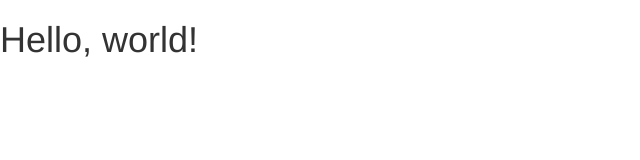
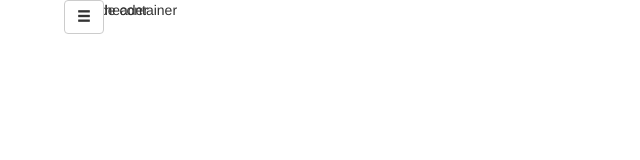
Before and after one commit to vvanpo/ballywood, a plain HTML site: page index.html in a window 1280 px wide. Shown: the whole page, without its empty margins (0-640 px from the left). Drawn offline with nearby package versions, Linux system fonts and the light colour scheme.

Commit message:
Working on header

```diff
--- a/index.html
+++ b/index.html
@@ -6,6 +6,7 @@
     <meta name="viewport" content="width=device-width, initial-scale=1">
     <title>Ballywood | Premium Lumbercraft</title>
     <link rel="stylesheet" href="https://maxcdn.bootstrapcdn.com/bootstrap/3.3.6/css/bootstrap.min.css" integrity="sha384-1q8mTJOASx8j1Au+a5WDVnPi2lkFfwwEAa8hDDdjZlpLegxhjVME1fgjWPGmkzs7" crossorigin="anonymous">
+    <link rel="stylesheet" href="style.css">
     <!-- WARNING: Respond.js doesn't work if you view the page via file:// -->
     <!--[if lt IE 9]>
         <script src="https://oss.maxcdn.com/html5shiv/3.7.2/html5shiv.min.js"></script>
@@ -13,9 +14,19 @@
     <![endif]-->
 </head>
 <body>
-    <h1>Hello, world!</h1>
-
+    <div class="container-fluid">
+        <div class="row header">
+            <button type="button" class="btn btn-default nav-toggle">
+                <span class="sr-only">Toggle navigation</span>
+                <span class="glyphicon glyphicon-menu-hamburger" aria-hidden="true"></span>
+            </button>
+            inside header
+        </div>
+        inside container
+    </div>
     <script src="https://ajax.googleapis.com/ajax/libs/jquery/1.11.3/jquery.min.js"></script>
     <script src="https://maxcdn.bootstrapcdn.com/bootstrap/3.3.6/js/bootstrap.min.js" integrity="sha384-0mSbJDEHialfmuBBQP6A4Qrprq5OVfW37PRR3j5ELqxss1yVqOtnepnHVP9aJ7xS" crossorigin="anonymous"></script>
+    <script src="https://cdnjs.cloudflare.com/ajax/libs/jquery-easing/1.3/jquery.easing.min.js"></script>
+    <script src="plugins/uitotop/jquery.ui.totop.min.js"></script>
 </body>
 </html>
--- /dev/null
+++ b/style.css
@@ -0,0 +1,12 @@
+.container-fluid {
+    width: 90%;
+}
+
+.header {
+    position: absolute;
+    z-index: 1;
+}
+
+.nav-toggle {
+    position: fixed;
+}
```
Also changed, not shown: 1 other file.
